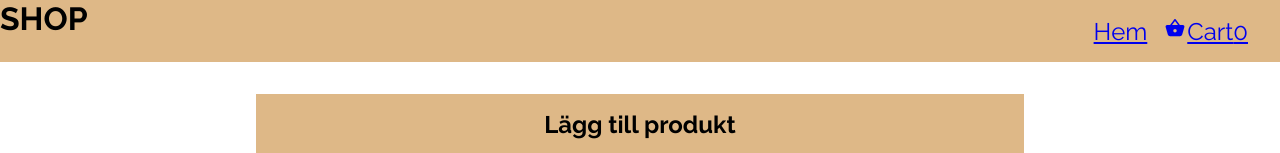
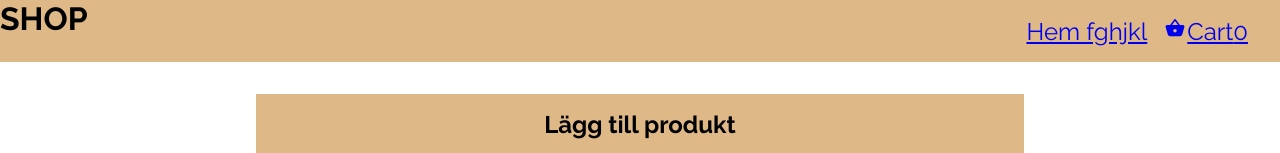
Before and after one commit to adam-kollberg/gruppuppgift, a website: page addproduct.html in a window 1280 px wide. Shown: the top 153 px of the page. Drawn offline with nearby package versions, Linux system fonts and the light colour scheme.

Commit message:
add product

```diff
--- a/addproduct.html
+++ b/addproduct.html
@@ -18,7 +18,7 @@
 </div>
 <nav>
   <ul>
-<li><a href = "index.html">Hem</a> </li>
+<li><a href = "index.html">Hem fghjkl</a> </li>
 <li class = "cart">
     <a href = "cart.html">
         <ion-icon name= "basket"></ion-icon>Cart<span>0</span>
```
